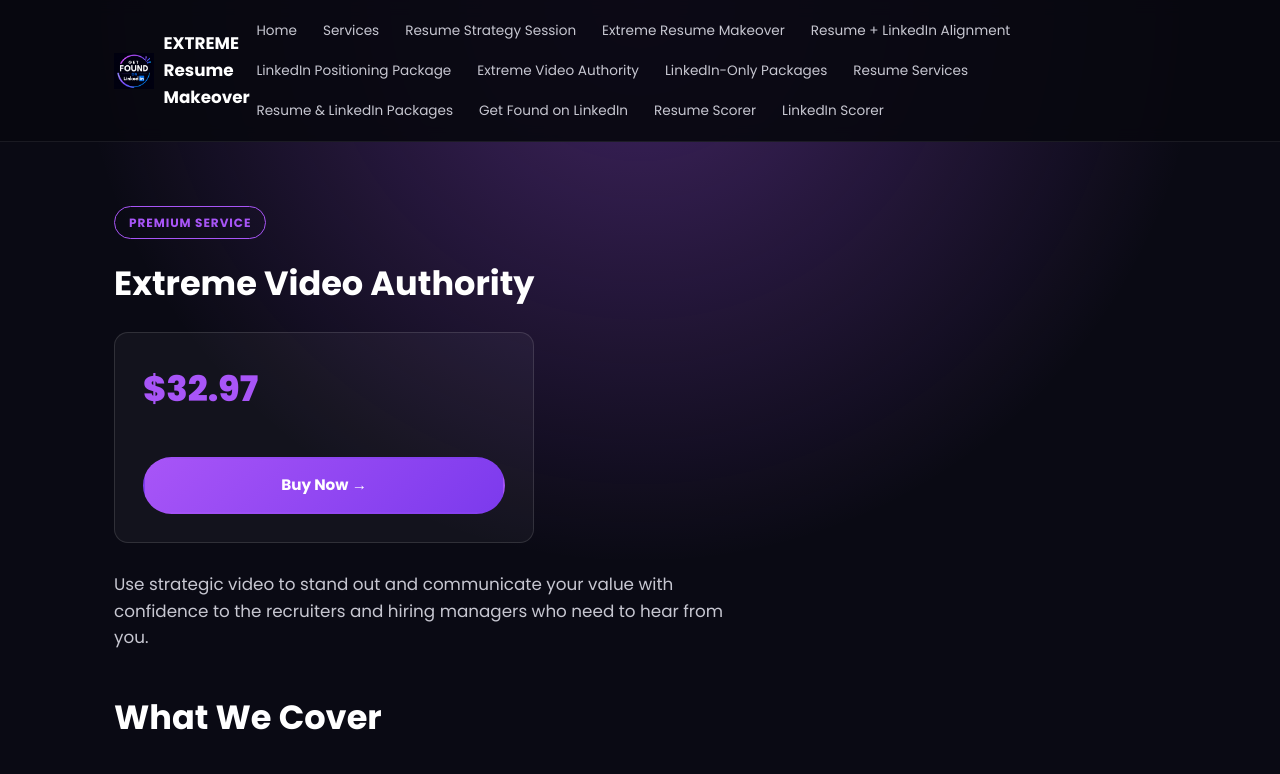
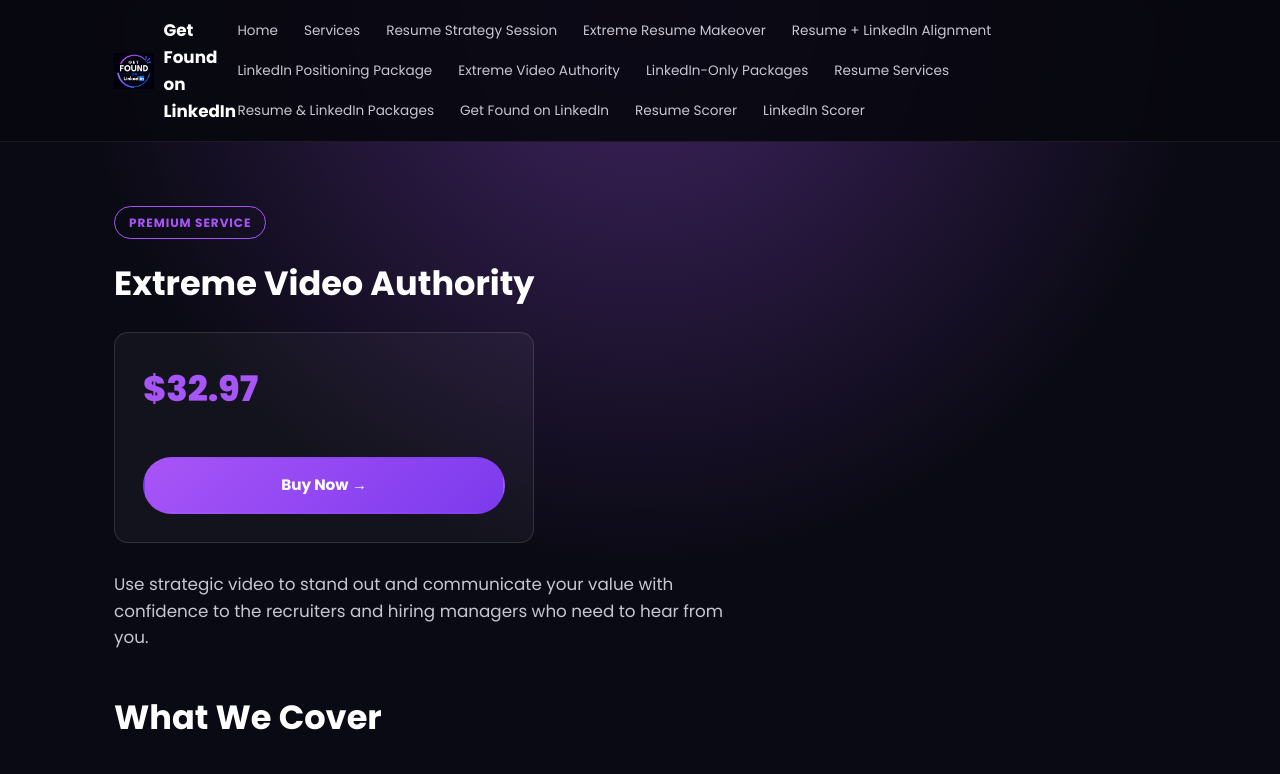
Before and after one commit to Cindy-Hook/extreme-resume-makeover, a website: page extreme-video-authority.html in a window 1280 px wide. Shown: the top 774 px of the page. Drawn offline with Linux system fonts and the light colour scheme.

Commit message:
Update extreme-video-authority.html

```diff
--- a/extreme-video-authority.html
+++ b/extreme-video-authority.html
@@ -11,7 +11,7 @@
 <body>
 <header class="navbar">
   <div class="nav-inner">
-    <a class="nav-logo" href="index.html"><img src="assets/image.png" alt="Extreme Resume Makeover logo">EXTREME Resume Makeover</a>
+    <a class="nav-logo" href="index.html"><img src="assets/image.png" alt="Get Found on LinkedIn logo">Get Found on LinkedIn</a>
     <button class="nav-toggle" id="navToggle" aria-label="Toggle navigation">&#9776; Menu</button>
     <nav class="nav-links" id="navLinks">
       <a href="index.html">Home</a>
```
